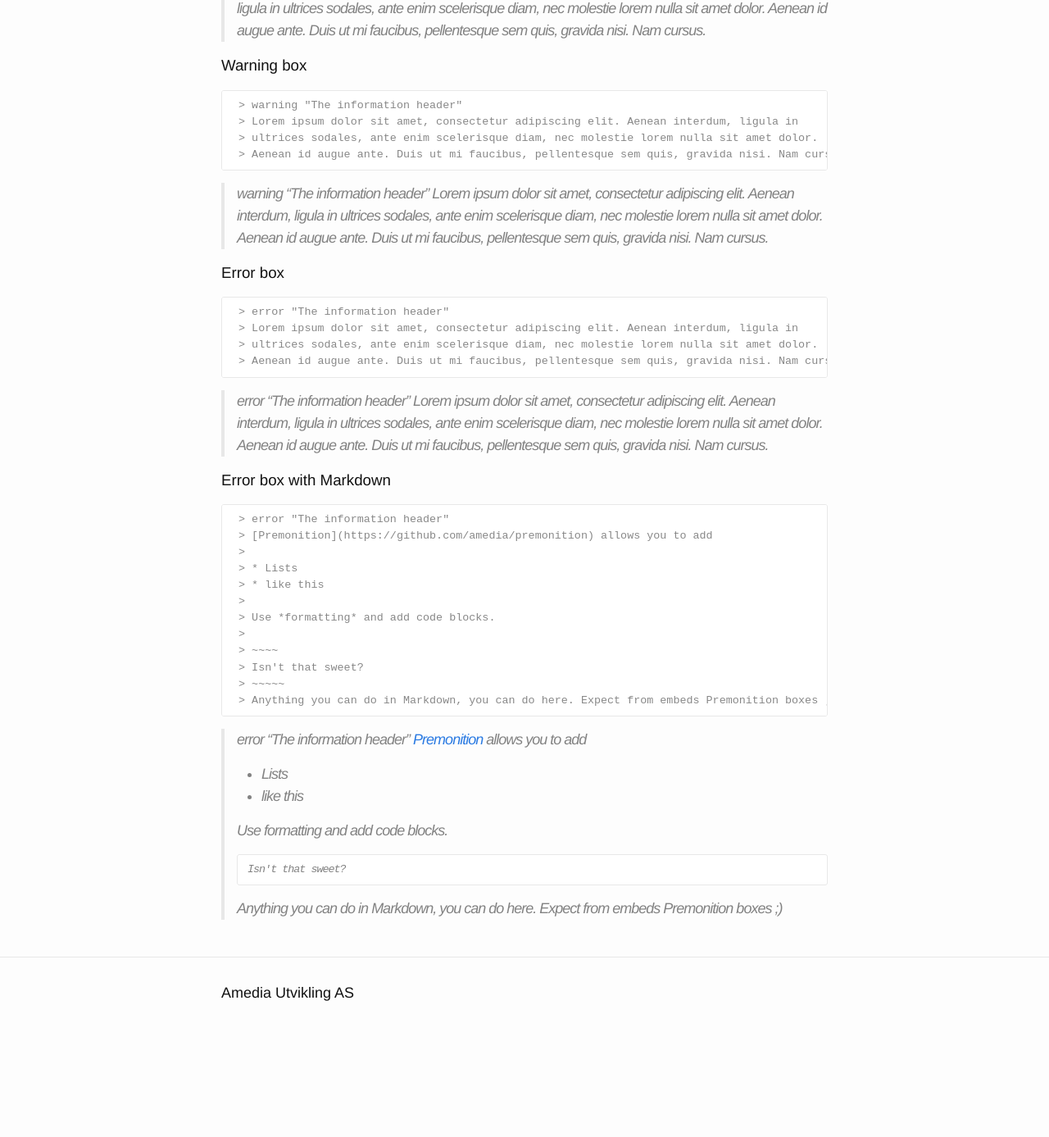
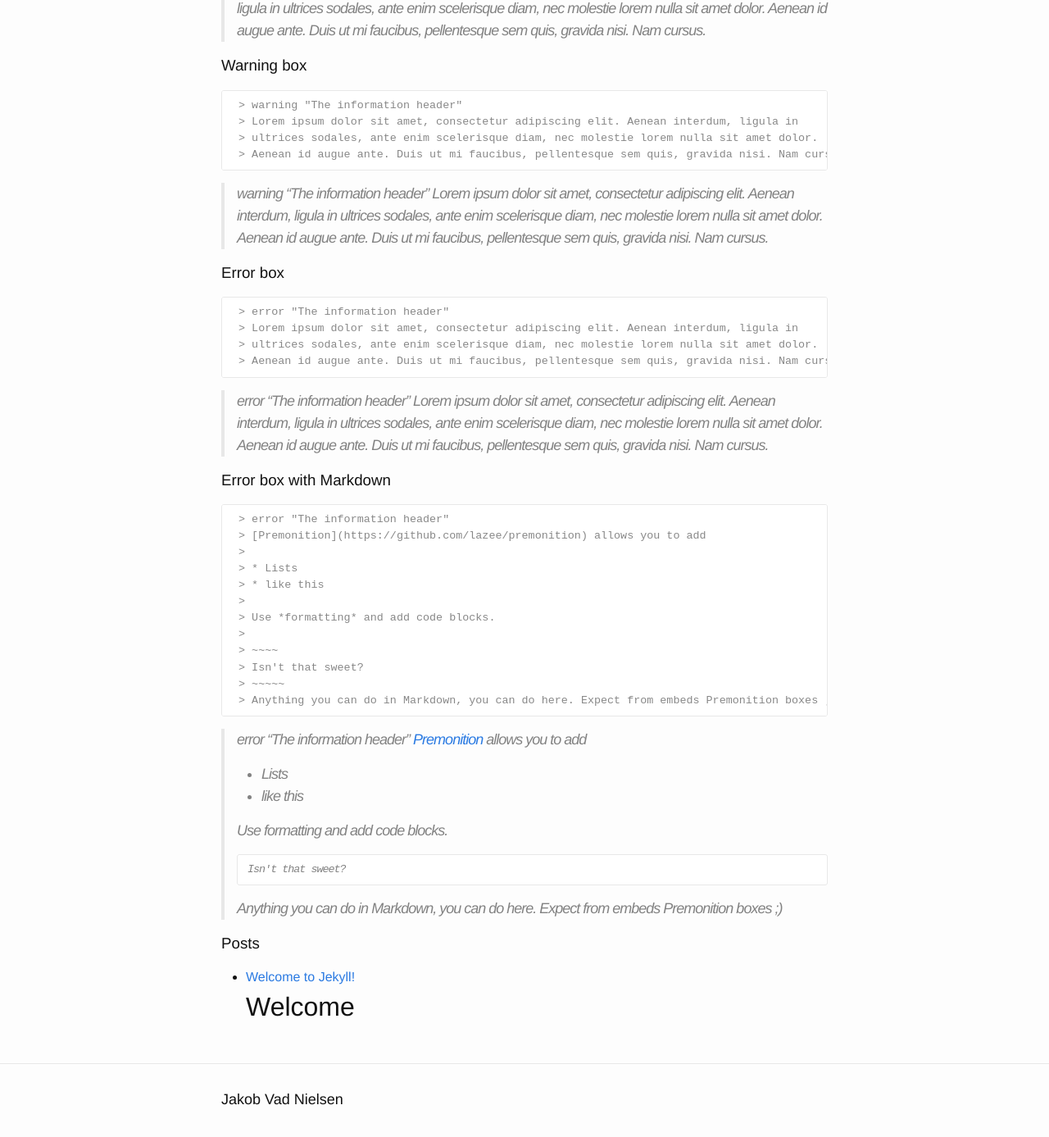
Before and after one commit to lazee/premonition-demo, a Jekyll site: the page built from index.md, in a window 1280 px wide and 1400 px high, scrolled down 960 px. Shown: the top 1387 px of the window at 82% size. Built offline with Jekyll 4.4.1, drawn with Linux system fonts in a browser that asks for light colours; before the commit the page ends 2230 px from its top, so only the background shows below that.

````diff
--- a/Gemfile
+++ b/Gemfile
@@ -1,6 +1,6 @@
 source 'https://rubygems.org'
-gem 'jekyll', '~> 3.7.2'
+gem 'jekyll', '~> 4.0.0'
 group :jekyll_plugins do
-  gem 'jekyll-feed', '~> 0.6'
-  gem 'premonition', '~> 2.0.0'
+  gem 'jekyll-feed', '~> 0.13.0'
+  gem 'premonition', '4.0.0' , path: "/Users/jakob/Code/premonition"
 end
--- a/_config.yml
+++ b/_config.yml
@@ -1,6 +1,6 @@
 title: Premonition Demo Site
 description: Demo site for Premonition
-baseurl: "/premonition-demo/"
+baseurl: "/premonition-demo"
 url: ""
 
 plugins:
--- a/_includes/footer.html
+++ b/_includes/footer.html
@@ -3,6 +3,6 @@
 
   <div class="wrapper">
 
-    <h2 class="footer-heading">Amedia Utvikling AS</h2>
+    <h2 class="footer-heading">Jakob Vad Nielsen</h2>
 
 </footer>
--- a/_layouts/default.html
+++ b/_layouts/default.html
@@ -5,7 +5,7 @@
 
   <body>
     {% include header.html %}
-    <a href="https://github.com/amedia/premonition"><img style="position: absolute; top: 0; right: 0; border: 0;" src="https://camo.githubusercontent.com/652c5b9acfaddf3a9c326fa6bde407b87f7be0f4/68747470733a2f2f73332e616d617a6f6e6177732e636f6d2f6769746875622f726962626f6e732f666f726b6d655f72696768745f6f72616e67655f6666373630302e706e67" alt="Fork me on GitHub" data-canonical-src="https://s3.amazonaws.com/github/ribbons/forkme_right_orange_ff7600.png"></a>
+    <a href="https://github.com/lazee/premonition"><img style="position: absolute; top: 0; right: 0; border: 0;" src="https://camo.githubusercontent.com/652c5b9acfaddf3a9c326fa6bde407b87f7be0f4/68747470733a2f2f73332e616d617a6f6e6177732e636f6d2f6769746875622f726962626f6e732f666f726b6d655f72696768745f6f72616e67655f6666373630302e706e67" alt="Fork me on GitHub" data-canonical-src="https://s3.amazonaws.com/github/ribbons/forkme_right_orange_ff7600.png"></a>
 
 
     <main class="page-content" aria-label="Content">
--- a/index.md
+++ b/index.md
@@ -1,19 +1,20 @@
 ---
 layout: default
+excerpt_separator: <!--more-->
 ---
 
-[Premonition](https://github.com/amedia/premonition) is a [Jekyll](https://jekyllrb.com/) plugin
+[Premonition](https://github.com/lazee/premonition) is a [Jekyll](https://jekyllrb.com/) plugin
 that can transform [Markdown](https://en.wikipedia.org/wiki/Markdown) [blockquotes](https://daringfireball.net/projects/markdown/syntax#blockquote)
 into styled blocks of code. The default template and stylesheet focuses on creating info
 boxes, but through the templating system you can modify it to suit your needs.
 
-Read the [documentation](https://github.com/amedia/premonition) to get started.
+Read the [documentation](https://github.com/lazee/premonition) to get started.
 
 ## Examples
 
 ### Note with title
 
-~~~markdown
+~~~ markdown
  > note "My note"
  > Lorem ipsum dolor sit amet, consectetur adipiscing elit. Aenean interdum, ligula in
  > ultrices sodales, ante enim scelerisque diam, nec molestie lorem nulla sit amet dolor.
@@ -25,9 +26,11 @@ Read the [documentation](https://github.com/amedia/premonition) to get started.
 > ultrices sodales, ante enim scelerisque diam, nec molestie lorem nulla sit amet dolor.
 > Aenean id augue ante. Duis ut mi faucibus, pellentesque sem quis, gravida nisi. Nam cursus.
 
+<!--more-->
+
 ### Note without title
 
-~~~markdown
+~~~ markdown
  > note ""
  > Lorem ipsum dolor sit amet, consectetur adipiscing elit. Aenean interdum, ligula in
  > ultrices sodales, ante enim scelerisque diam, nec molestie lorem nulla sit amet dolor.
@@ -41,7 +44,7 @@ Read the [documentation](https://github.com/amedia/premonition) to get started.
 
 ### Info box
 
-~~~markdown
+~~~ markdown
  > info "The information header"
  > Lorem ipsum dolor sit amet, consectetur adipiscing elit. Aenean interdum, ligula in
  > ultrices sodales, ante enim scelerisque diam, nec molestie lorem nulla sit amet dolor.
@@ -55,7 +58,7 @@ Read the [documentation](https://github.com/amedia/premonition) to get started.
 
 ### Warning box
 
-~~~markdown
+~~~ markdown
  > warning "The information header"
  > Lorem ipsum dolor sit amet, consectetur adipiscing elit. Aenean interdum, ligula in
  > ultrices sodales, ante enim scelerisque diam, nec molestie lorem nulla sit amet dolor.
@@ -69,7 +72,7 @@ Read the [documentation](https://github.com/amedia/premonition) to get started.
 
 ### Error box
 
-~~~markdown
+~~~ markdown
  > error "The information header"
  > Lorem ipsum dolor sit amet, consectetur adipiscing elit. Aenean interdum, ligula in
  > ultrices sodales, ante enim scelerisque diam, nec molestie lorem nulla sit amet dolor.
@@ -83,9 +86,9 @@ Read the [documentation](https://github.com/amedia/premonition) to get started.
 
 ### Error box with Markdown
 
-~~~markdown
+~~~ markdown
  > error "The information header"
- > [Premonition](https://github.com/amedia/premonition) allows you to add
+ > [Premonition](https://github.com/lazee/premonition) allows you to add
  >
  > * Lists
  > * like this
@@ -99,7 +102,7 @@ Read the [documentation](https://github.com/amedia/premonition) to get started.
 ~~~
 
 > error "The information header"
-> [Premonition](https://github.com/amedia/premonition) allows you to add
+> [Premonition](https://github.com/lazee/premonition) allows you to add
 >
 > * Lists
 > * like this
@@ -111,3 +114,14 @@ Read the [documentation](https://github.com/amedia/premonition) to get started.
 >```
 >
 > Anything you can do in Markdown, you can do here. Expect from embeds Premonition boxes ;)
+
+### Posts
+
+<ul>
+  {% for post in site.posts %}
+    <li>
+      <a href="{{ post.url }}">{{ post.title }}</a>
+      {{ post.excerpt }}
+    </li>
+  {% endfor %}
+</ul>
````
Also changed, not shown: _posts/2020-03-12-blog_post.md (added, +10 -0 lines), Gemfile.lock, 1 other file.
